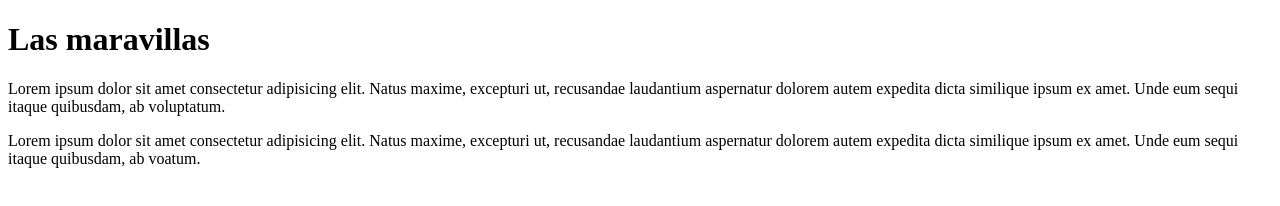
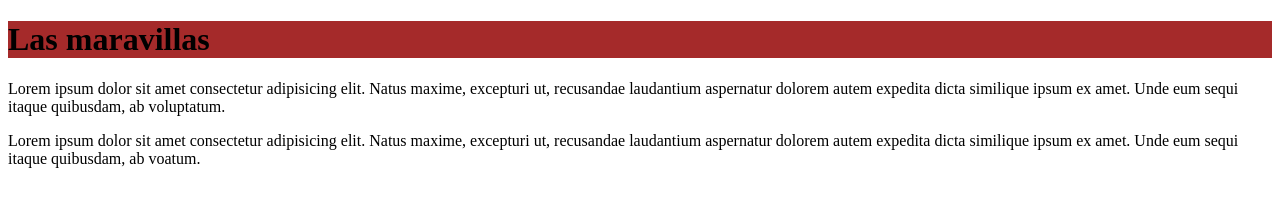
Before and after one commit to 123mile123/RepositorioArb, a plain HTML site: page index.html in a window 1280 px wide. Drawn offline with Linux system fonts and the light colour scheme.

Commit message:
se introdujo estilo

```diff
--- /dev/null
+++ b/css/styles.css
@@ -0,0 +1,4 @@
+h1{
+    break-after: auto;
+    background-color: brown;
+}
--- a/index.html
+++ b/index.html
@@ -4,6 +4,7 @@
     <meta charset="UTF-8">
     <meta http-equiv="X-UA-Compatible" content="IE=edge">
     <meta name="viewport" content="width=device-width, initial-scale=1.0">
+    <link rel="stylesheet" href="css/styles.css">
     <title>index   </title>
 </head>
 <body>
```
